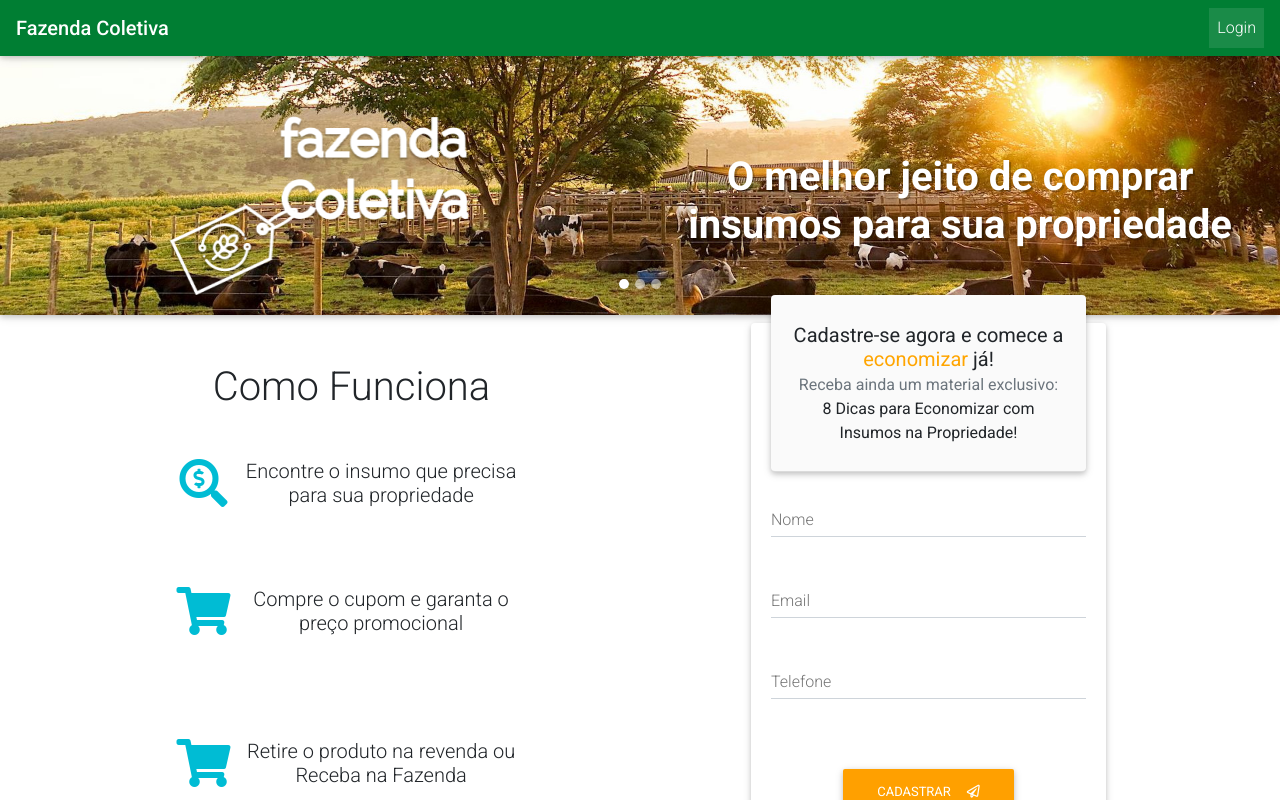
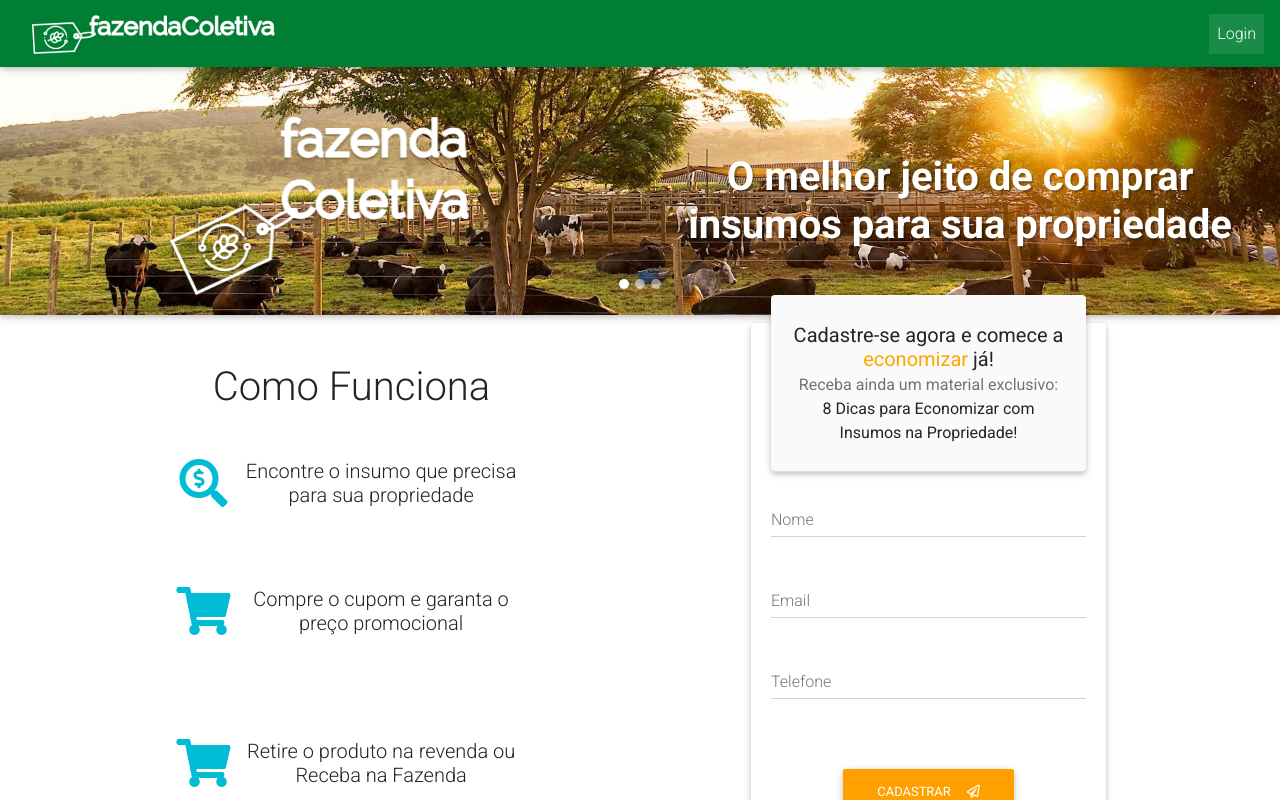
Before and after one commit to romulo5/fcoletiva, a React (Create React App) app: page / in a window 1280 px wide. Shown: the top 800 px of the page. Built offline with nearby package versions, Linux system fonts and the light colour scheme.

Commit message:
Navbar
Margens e logo do Navbar ajustadas.

```diff
--- a/src/components/TopBar.js
+++ b/src/components/TopBar.js
@@ -9,7 +9,7 @@ import {
   MDBNavbarNav,
   MDBNavbar
 } from "mdbreact";
-
+import logoHorizontal from "../assets/logoHorizontal.png"
 const TopBar = () => {
   const [collapse, setCollapse] = useState(false);
 
@@ -17,9 +17,9 @@ const TopBar = () => {
     <Router>
       <MDBNavbar color="success-color-dark" dark expand="md" fixed="top">
         <MDBNavbarBrand href="/">
-          <strong>Fazenda Coletiva</strong>
+          <img className="ml-3" src={logoHorizontal}></img>
         </MDBNavbarBrand>
-        <MDBNavbarToggler onClick={() => setCollapse(!collapse)} />
+        <MDBNavbarToggler className="mr-3" onClick={() => setCollapse(!collapse)} />
         <MDBCollapse isOpen={collapse} navbar>
           <MDBNavbarNav right>
             <MDBNavItem active>
```
Also changed, not shown: src/assets/logoHorizontal.png (added).
